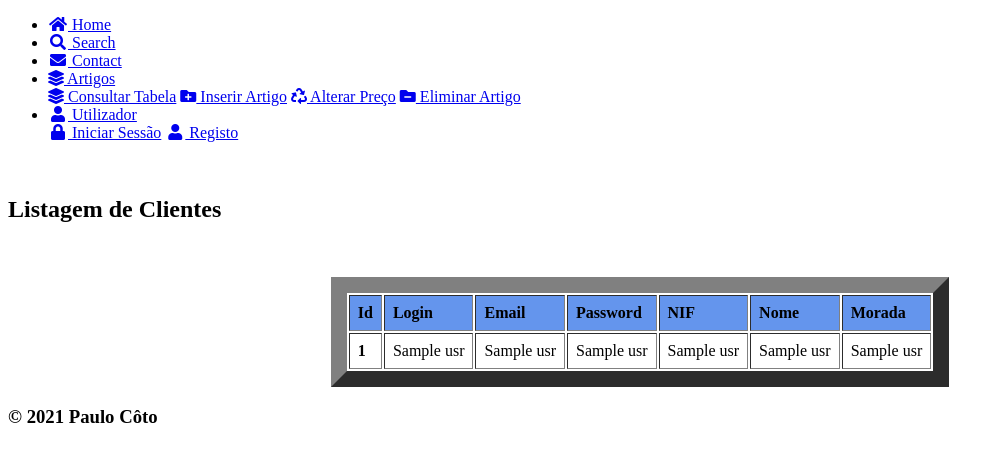
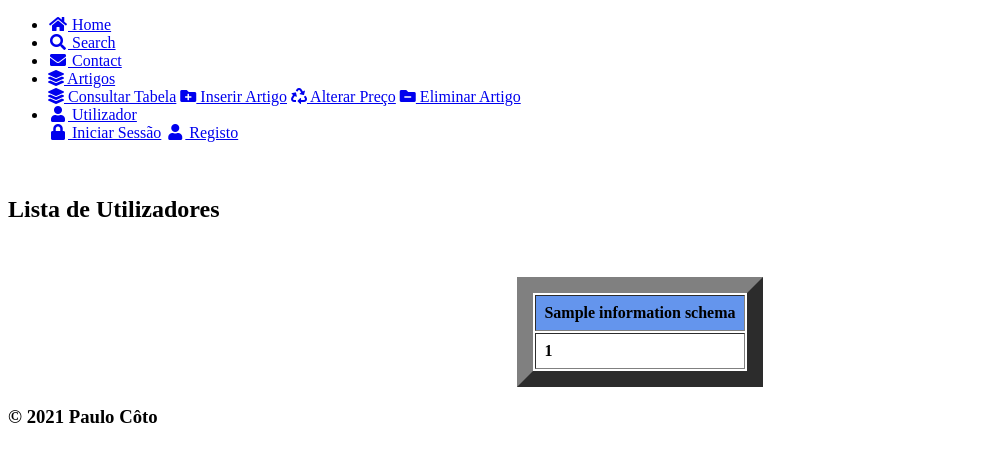
Before and after one commit to pbarca/LojaXXI, a Flask app: page /tabela in a window 1280 px wide. Shown: the top 462 px of the page, without its empty margins (0-1004 px from the left). Run offline with Flask 2, Linux system fonts and the light colour scheme; a database or web service that is not in the repository returns one stand-in record (values such as "Sample title"); some libraries are stand-ins or nearby versions.

Commit message:
generalização do template "tabela.html"

```diff
--- a/app.py
+++ b/app.py
@@ -21,9 +21,13 @@ def inserirA():
 
 @app.route('/tabela')
 def tabela():
-    dados = usr.lista
-    return render_template('Utilizadores/tabela.html', tabela=dados, max=len(dados), usr=usr)
+    title = "Lista de Utilizadores"
+    return render_template('tabela.html', title=title, tabela=usr.lista, campos=usr.campos, usr=usr)
 
+@app.route('/consultarA')
+def consultarA():
+    title = "Lista de Artigos"
+    return render_template('tabela.html', title=title, tabela=art.lista, campos=art.campos, usr=usr)
 
 @app.route('/registo', methods=['GET', 'POST'])
 def route():
--- a/templates/Utilizadores/tabela.html
+++ /dev/null
@@ -1,27 +0,0 @@
-{% extends 'layout.html' %}
-{% block body %}
-    <p><br></p>
-    <h2>Listagem de Clientes</h2>
-    <p><br></p>
-    <table border="16" align="center" ; cellpadding="8">
-        <tr style="font-weight: bold; background-color: cornflowerblue">
-            <td>Id</td>
-            <td>Login</td>
-            <td>Email</td>
-            <td>Password</td>
-            <td>NIF</td>
-            <td>Nome</td>
-            <td>Morada</td>
-        </tr>
-        {% for li in range(0, max) %}
-            <tr>
-                <td style="font-weight: bold">{{ tabela[li][0] }}</td>
-                {% for co in range(1, 7) %}
-                    <td align="left">
-                        {{ tabela[li][co] }}
-                    </td>
-                {% endfor %}
-            </tr>
-        {% endfor %}
-    </table>
-{% endblock %}
--- a/templates/Artigos/consultarA.html
+++ b/templates/tabela.html
@@ -1,22 +1,20 @@
 {% extends 'layout.html' %}
 {% block body %}
     <p><br></p>
-    <h2>Listagem de Clientes</h2>
+    <h2>{{ title }}</h2>
     <p><br></p>
     <table border="16" align="center" ; cellpadding="8">
         <tr style="font-weight: bold; background-color: cornflowerblue">
-            <td>Id</td>
-            <td>Login</td>
-            <td>Email</td>
-            <td>Password</td>
-            <td>NIF</td>
-            <td>Nome</td>
-            <td>Morada</td>
+            {% for co in range(campos|count) %}
+                <td>
+                    {{ campos[co][0].capitalize() }}
+                </td>
+            {% endfor %}
         </tr>
-        {% for li in range(0, max) %}
+        {% for li in range(tabela|count) %}
             <tr>
                 <td style="font-weight: bold">{{ tabela[li][0] }}</td>
-                {% for co in range(1, 7) %}
+                {% for co in range(1, campos|count) %}
                     <td align="left">
                         {{ tabela[li][co] }}
                     </td>
--- a/user.py
+++ b/user.py
@@ -86,6 +86,18 @@ class User:
             valor = ""
         return valor
 
+    @property
+    def campos(self):
+        try:
+            ficheiro = self.herokudb()
+            db = ficheiro.cursor()
+            db.execute("SELECT column_name FROM information_schema.columns WHERE table_name   = 'usr';")
+            valor = db.fetchall()
+            ficheiro.close()
+        except:
+            valor = ""
+        return valor
+
     @staticmethod
     def code(passe):
         import hashlib
```
Also changed, not shown: artigos.py (+13 -1 lines).
